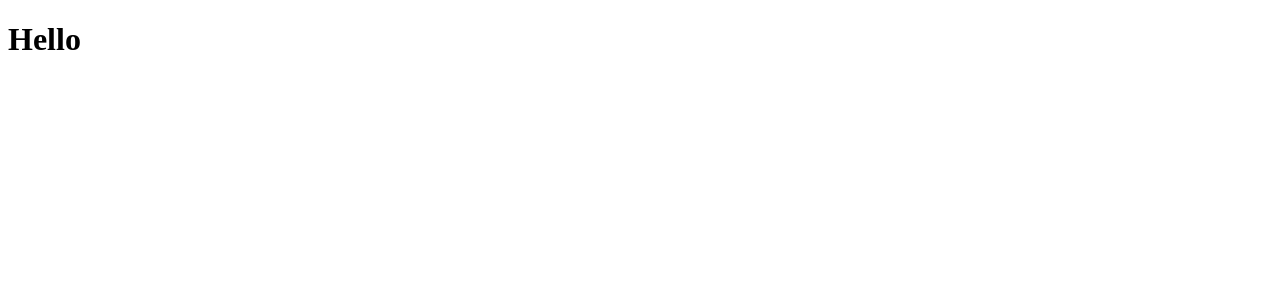
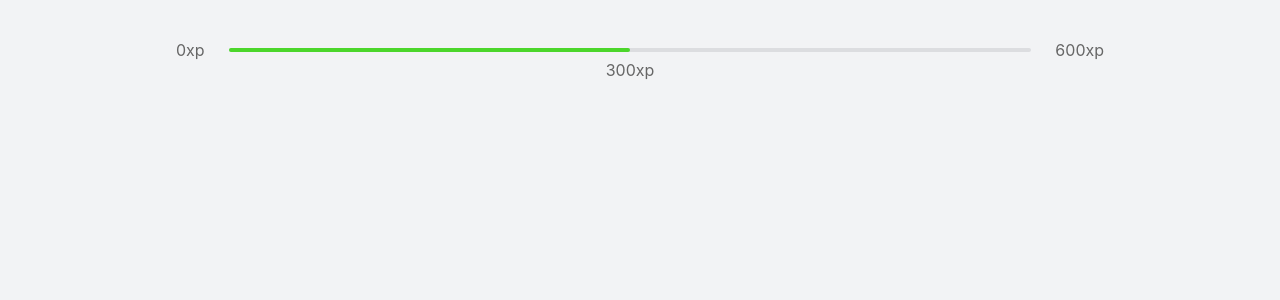
Before and after one commit to rafaelmartins92/moveit, a React (Create React App) app: page / in a window 1280 px wide. Shown: the top 300 px of the page. Built offline with nearby package versions, Linux system fonts and the light colour scheme.

Commit message:
feat: create experience bar

```diff
--- a/public/index.html
+++ b/public/index.html
@@ -3,11 +3,15 @@
   <head>
     <meta charset="utf-8" />
     <meta name="viewport" content="width=device-width, initial-scale=1" />
+    <link rel="preconnect" href="https://fonts.gstatic.com" />
+    <link
+      href="https://fonts.googleapis.com/css2?family=Rajdhani:wght@600&display=swap"
+      rel="stylesheet"
+    />
     <title>React App</title>
   </head>
   <body>
     <noscript>You need to enable JavaScript to run this app.</noscript>
     <div id="root"></div>
-
   </body>
 </html>
--- a/src/App.tsx
+++ b/src/App.tsx
@@ -1,5 +1,12 @@
+import { ExperienceBar } from "./components/ExperienceBar";
+import "./styles/global.css";
+
 function App() {
-  return <h1>Hello</h1>;
+  return (
+    <div className="container">
+      <ExperienceBar />
+    </div>
+  );
 }
 
 export default App;
--- /dev/null
+++ b/src/components/ExperienceBar.tsx
@@ -0,0 +1,15 @@
+export function ExperienceBar() {
+  return (
+    <header className="experience-bar">
+      <span>0xp</span>
+      <div>
+        <div style={{ width: "50%" }} />
+
+        <span className="current-experience" style={{ left: "50%" }}>
+          300xp
+        </span>
+      </div>
+      <span>600xp</span>
+    </header>
+  );
+}
--- /dev/null
+++ b/src/styles/global.css
@@ -0,0 +1,89 @@
+* {
+  margin: 0;
+  padding: 0;
+  box-sizing: border-box;
+}
+
+:root {
+  --white: #fff;
+  --background: #f2f3f5;
+  --gray-line: #dcdde0;
+  --text: #666666;
+  --text-highlight: #b3b9ff;
+  --title: #2e384d;
+  --red: #e83f5b;
+  --green: #4cd62b;
+  --blue: #5965e0;
+  --blue-dark: #4953b8;
+  --blue-twitter: #2aa9e0;
+}
+
+@media(max-width: 1080px) {
+  html {
+    font-size: 93.75%;
+  }
+}
+
+@media(max-width: 720px) {
+  html {
+    font-size: 87.5%;
+  }
+}
+
+body {
+  background: var(--background);
+  color: var(--text);
+}
+
+body, input, textarea, button {
+  font: 400 1rem "Inter", sans-serif;
+}
+
+button {
+  cursor: pointer;
+}
+
+a {
+  color: inherit;
+  text-decoration: none;
+}
+
+.container {
+  height: 100vh;
+  max-width: 992px;
+  margin: 0 auto;
+  padding: 2.5rem 2rem;
+
+  display: flex;
+  flex-direction: column;
+}
+
+.experience-bar {
+  display: flex;
+  align-items: center;
+}
+
+.experience-bar span {
+  font-size: 1rem;
+}
+
+.experience-bar > div {
+  flex: 1;
+  height: 4px;
+  border-radius: 4px;
+  background: var(--gray-line);
+  margin: 0 1.5rem;
+  position: relative;
+}
+
+.experience-bar > div > div {
+  height: 4px;
+  border-radius: 4px;
+  background: var(--green);
+}
+
+span.current-experience {
+  position: absolute;
+  top: 12px;
+  transform: translateX(-50%);
+}
```
